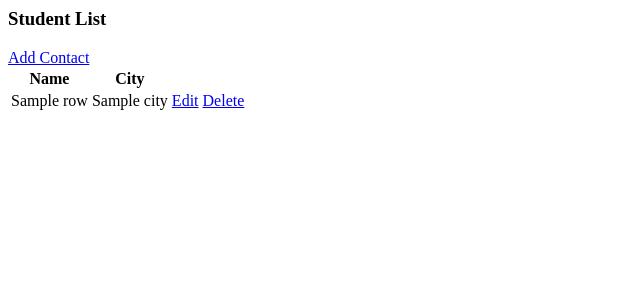
After one commit to ananduv2/flaskcrudsampleapp, a Flask app: template templates/list.html in a window 1280 px wide. The commit adds this page. Shown: the top 300 px of the page, without its empty margins (0-640 px from the left). Run offline with Flask 2, Linux system fonts and the light colour scheme; the template is opened without the code that fills it: most values are stand-ins (such as "Sample title", 1, 10 or a date in 2020).

Commit message:
CRUD operations working

```diff
--- a/app.py
+++ b/app.py
@@ -26,7 +26,65 @@ def enter():
        finally:
            return render_template('msg.html',msg=msg)
 
+
+
 @app.route('/')
+def contact():
+   conn =sqlite3.connect('test.db')
+   conn.row_factory = sqlite3.Row
+   cur=conn.cursor()
+   cur.execute("SELECT * FROM STUDENT")
+   rows = cur.fetchall()
+   return render_template("list.html",rows = rows)
+
+
+
+@app.route('/edit/<id>')
+def edit(id):
+    conn =sqlite3.connect('test.db')
+    cur=conn.cursor()
+    cur.execute("SELECT * FROM STUDENT WHERE ID=(?)",(id))
+    rows = cur.fetchone()
+    return render_template("edit.html",id=rows[0],name=rows[1],city=rows[2])
+
+
+@app.route('/update/<id>',methods=['POST','GET'])
+def update(id):
+    sid=id
+    name=request.form['name']
+    city=request.form['city']
+    try:
+        conn =sqlite3.connect('test.db')
+        cur=conn.cursor()
+        cur.execute("UPDATE STUDENT SET NAME=(?),CITY=(?) WHERE ID=(?) ",(name,city,sid))
+        conn.commit()
+        msg="Updated successfully"
+    except:
+        conn.rollback()
+        msg ="Updation failed"
+    finally:
+        return render_template('msg.html',msg=msg)
+
+
+@app.route('/delete/<id>')
+def delete(id):
+   sid=id
+   try:
+        conn =sqlite3.connect('test.db')
+        cur=conn.cursor()
+        cur.execute("DELETE FROM STUDENT WHERE ID=(?) ",(sid))
+        conn.commit()
+        msg="Deleted successfully"
+   except:
+        conn.rollback()
+        msg ="Deletion failed"
+   finally:
+        return render_template('msg.html',msg=msg)
+
+
+
+
+@app.route('/create')
 def create():
    return render_template('enter.html')
 
@@ -36,17 +94,5 @@ def create():
 
 
 
-
-
-
-
-
-
-
-
-
-
-
-
 if __name__ == '__main__':
     app.run(debug=True)
--- a/templates/enter.html
+++ b/templates/enter.html
@@ -1,4 +1,6 @@
 <h1>Enter Student Data</h1>
+
+<a href="http://localhost:5000/">Go back</a><br><br>
 
 <form method="post" action="http://localhost:5000/enter">
     <span>Name:</span><input type="text"name="name" placeholder="Enter your name"><br><br>
--- /dev/null
+++ b/templates/list.html
@@ -0,0 +1,19 @@
+<h3>Student List</h3>
+
+<a href="http://localhost:5000/create">Add Contact</a>
+<table>
+    <tr>
+        <th>Name</th>
+        <th>City</th>
+        <th></th>
+        <th></th>
+    </tr>
+    {% for row in rows %}
+    <tr>
+        <td>{{row.name}}</td>
+        <td>{{row.city}}</td>
+        <td><a href="http://localhost:5000/edit/{{row.id}}">Edit</a></td>
+        <td><a href="http://localhost:5000/delete/{{row.id}}">Delete</a></td>
+    </tr>
+    {% endfor %}
+</table>
```
Also changed, not shown: templates/edit.html (added, +7 -0 lines), test.db.
